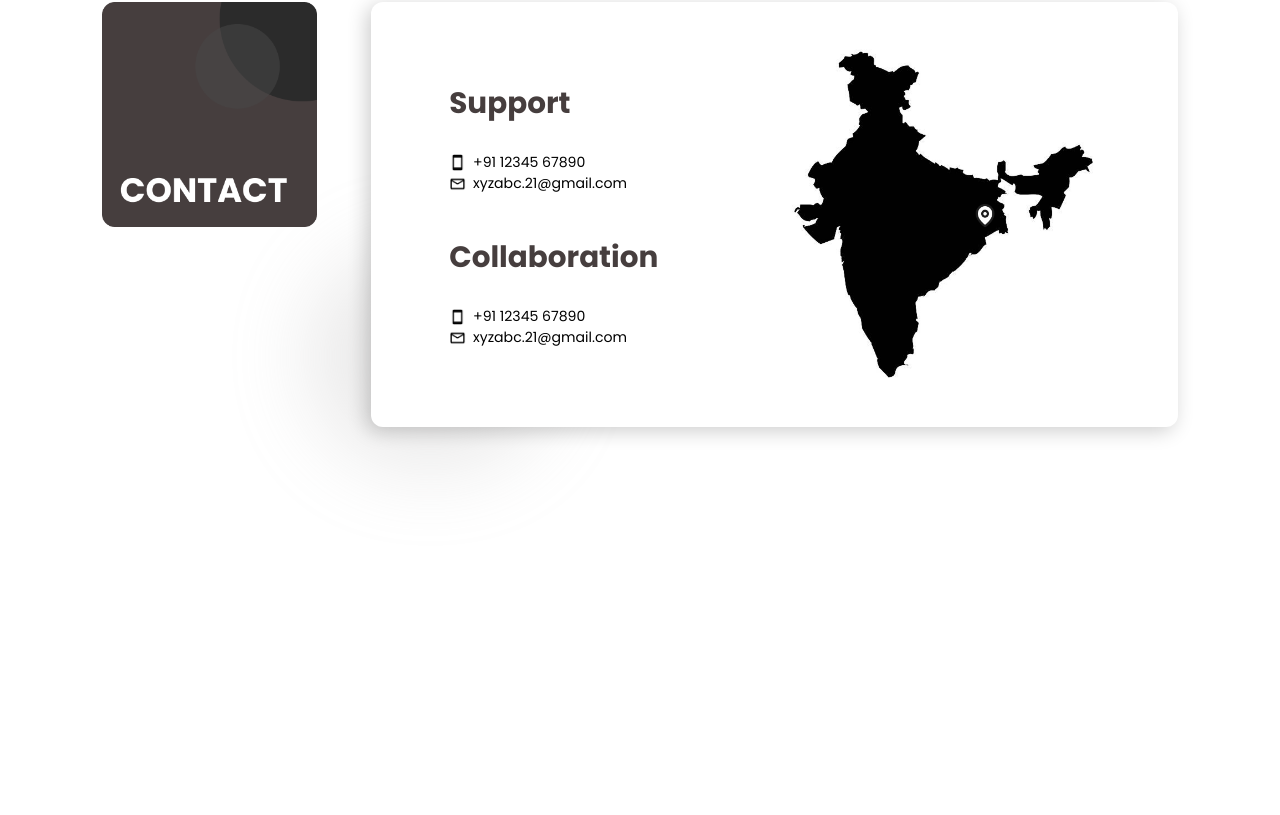
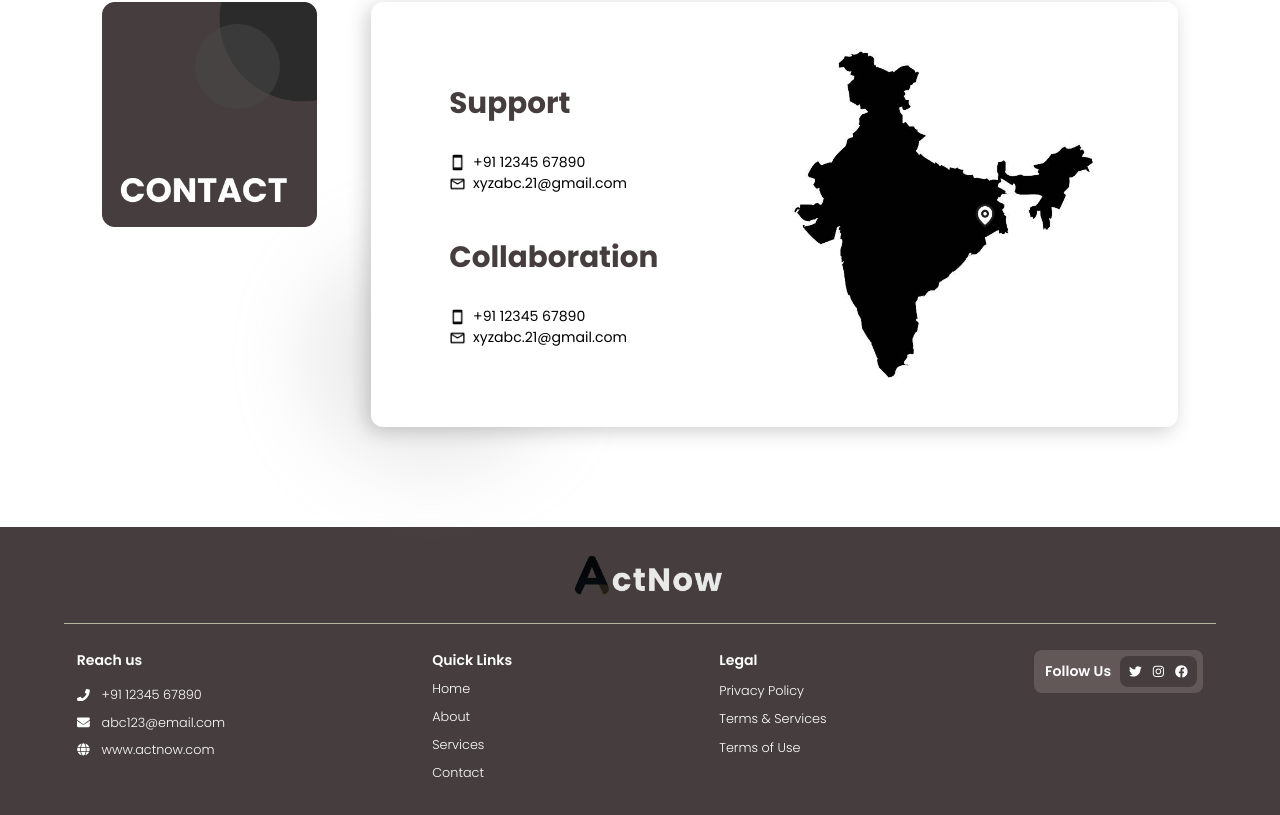
Before and after one commit to AnkurRam2002/ActNow-Frontend, a React (Vite) app: page / in a window 1280 px wide. Shown: the part 1823-2638 px from the top of the page. Before the commit the page ends 2376 px from the top, so only its background shows below. Built offline with nearby package versions, Linux system fonts and the light colour scheme.

Commit message:
Added footer and some hover styles

```diff
--- a/src/components/About.jsx
+++ b/src/components/About.jsx
@@ -15,7 +15,7 @@ function About() {
         <div className='right-section w-[50%]'>
           <h1 className="text-[3.5vw] font-bold text-[#544B4B]">Making Volunteering Simple & Impactful</h1>
           <p className="text-[1.3vw] text-[#2A2525] mt-3">We bridge the gap between volunteers and nonprofits, helping you find opportunities that match your skills and passion.</p>
-          <button className="read-more-btn bg-[#463E3E] text-white px-8 py-2 mt-[8%] text-[1.4vw] rounded-full cursor-pointer">Read more</button>
+          <button className="read-more-btn bg-[#463E3E] hover:bg-[#322e2e] transition-all text-white px-8 py-2 mt-[8%] text-[1.4vw] rounded-full cursor-pointer">Read more</button>
         </div>
 
       </div>
--- a/src/components/Contact.jsx
+++ b/src/components/Contact.jsx
@@ -8,7 +8,7 @@ import emailIcon from '../assets/emailIcon.png'
 
 const Contact = () => {
   return (
-    <div id="contact" className='page-container h-[50vw] px-[8%] pt-[7%]'>
+    <div id="contact" className='page-container h-[48vw] px-[8%] pt-[7%]'>
 
           <div className="contact-flex-container relative flex items-start justify-between">
 
--- /dev/null
+++ b/src/components/Footer.jsx
@@ -0,0 +1,68 @@
+import React from 'react'
+import { useNavigate } from 'react-router-dom';
+import LogoFooter from "../assets/LogoFooter.png";
+import { FaEnvelope, FaFacebook, FaGlobe, FaInstagram, FaPhone, FaTwitter } from 'react-icons/fa';
+
+const Footer = () => {
+
+  const navigate = useNavigate();
+
+  const handleScroll = (id) => { //scrolls to specific section on clicking from nav
+    document.getElementById(id)?.scrollIntoView();
+  };
+
+  return (
+    <div className='bg-[#463E3E] h-[24vw]'>
+      <div className='flex justify-center py-[1%]'>
+        <img src={LogoFooter} alt="" className='w-[13%]' />
+      </div>
+
+      <div className='flex justify-between items-start border-t border-[#b6b6a4] mx-[5%] pt-[2%] px-[1%] font-[Poppins] text-white'>
+        <div>
+          <p className='font-semibold mb-[10%] text-[1.1vw]'>Reach us</p>
+          <div className='text-[1vw] font-light flex flex-col gap-2'>
+            <div className='flex items-center gap-3'>
+              <FaPhone />
+              <p>+91 12345 67890</p>
+            </div>
+            <div className='flex items-center gap-3'>
+              <FaEnvelope />
+              <p>abc123@email.com</p>
+            </div>
+            <div className='flex items-center gap-3'>
+              <FaGlobe />
+              <p>www.actnow.com</p>
+            </div>
+          </div>
+        </div>
+        <div>
+          <p className='font-semibold mb-[10%] text-[1.1vw]'>Quick Links</p>
+          <div className='text-[1vw] font-light flex flex-col gap-[0.7vw]'>
+            <p className='cursor-pointer' onClick={() => handleScroll('home')}>Home</p>
+            <p className='cursor-pointer' onClick={() => handleScroll('about')}>About</p>
+            <p className='cursor-pointer' onClick={() => handleScroll('services')}>Services</p>
+            <p className='cursor-pointer' onClick={() => handleScroll('contact')}>Contact</p>
+          </div>
+        </div>
+        <div>
+          <p className='font-semibold mb-[10%] text-[1.1vw]'>Legal</p>
+          <div className='text-[1vw] font-light flex flex-col gap-[0.7vw]'>
+            <p className='cursor-pointer'>Privacy Policy</p>
+            <p className='cursor-pointer'>Terms & Services</p>
+            <p className='cursor-pointer'>Terms of Use</p>
+          </div>
+        </div>
+        <div className=' bg-[#635858] rounded-lg px-[0.9vw] pr-[0.5vw] py-[0.5vw] flex items-center gap-[0.7vw]'>
+          <p className='font-semibold text-[1.1vw]'>Follow Us</p>
+          <div className='flex justify-center gap-[0.8vw] bg-[#463E3E] rounded-lg p-[0.7vw] text-[1vw]'>
+            <FaTwitter className='cursor-pointer' />
+            <FaInstagram className='cursor-pointer' />
+            <FaFacebook className='cursor-pointer' />
+          </div>
+        </div>
+      </div>
+    </div>
+  )
+}
+
+export default Footer
--- a/src/components/LandingHome.jsx
+++ b/src/components/LandingHome.jsx
@@ -19,7 +19,7 @@ const Home = () => {
         <h1 className="text-[3.5vw] font-bold text-[#544B4B]">Take a <br />moment to make a difference.</h1>
         <p className="text-[1.3vw] text-[#2A2525] mt-3">Join hands with us to support causes that matter. Find volunteer opportunities, contribute your skills, and create a lasting impact in your community.</p>
 
-        <button className="register-btn bg-[#463E3E] text-white px-8 py-2 mt-[8%] text-[1.4vw] rounded-full cursor-pointer" onClick={() => navigate('/register')}>Register Now</button>
+        <button className="register-btn bg-[#463E3E] hover:bg-[#322e2e] transition-all text-white px-8 py-2 mt-[8%] text-[1.4vw] rounded-full cursor-pointer" onClick={() => navigate('/register')}>Register Now</button>
 
       </div>
 
--- a/src/components/Nav.jsx
+++ b/src/components/Nav.jsx
@@ -14,14 +14,14 @@ const Nav = () => {
 
       <div className='left-section w-[78%] bg-white rounded-bl-full flex items-center px-[8%]'>
         <ul className='nav-list flex justify-between w-full'>
-          <li className='cursor-pointer' onClick={() => handleScroll('home')}>Home</li>
-          <li className='cursor-pointer' onClick={() => handleScroll('about')}>About</li>
-          <li className='cursor-pointer' onClick={() => handleScroll('services')}>Services</li>
-          <li className='cursor-pointer' onClick={() => handleScroll('contact')}>Contact</li>
+          <li className='cursor-pointer hover:bg-[#a0929239] transition-all rounded-md px-[1vw] py-[0.2vw]' onClick={() => handleScroll('home')}>Home</li>
+          <li className='cursor-pointer hover:bg-[#a0929239] transition-all rounded-md px-[1vw] py-[0.2vw]' onClick={() => handleScroll('about')}>About</li>
+          <li className='cursor-pointer hover:bg-[#a0929239] transition-all rounded-md px-[1vw] py-[0.2vw]' onClick={() => handleScroll('services')}>Services</li>
+          <li className='cursor-pointer hover:bg-[#a0929239] transition-all rounded-md px-[1vw] py-[0.2vw]' onClick={() => handleScroll('contact')}>Contact</li>
         </ul>
       </div>
 
-      <div className='right-section w-[22%] bg-[#463E3E] rounded-tr-full text-white flex justify-center items-center cursor-pointer' onClick={() => navigate('/login')}>
+      <div className='right-section w-[22%] bg-[#463E3E] hover:bg-[#665e5e] transition-all rounded-tr-full text-white flex justify-center items-center cursor-pointer' onClick={() => navigate('/login')}>
         Login
       </div>
     </div>
--- a/src/pages/Landing.jsx
+++ b/src/pages/Landing.jsx
@@ -4,6 +4,7 @@ import About from "../components/About";
 import LandingHome from "../components/LandingHome";
 import Services from "../components/Services";
 import Contact from "../components/Contact";
+import Footer from "../components/Footer"
 
 const Landing = () => {
   return (
@@ -13,6 +14,7 @@ const Landing = () => {
       <About />
       <Services />
       <Contact />
+      <Footer />
 
     </div>
 
--- a/src/pages/Login.jsx
+++ b/src/pages/Login.jsx
@@ -38,7 +38,7 @@ const Login = () => {
           <button className="w-1/2 py-2 text-lg font-semibold bg-[#463E3E] text-white rounded-l-2xl">
             Login
           </button>
-          <Link to="/register" className="w-1/2 text-center py-2 text-lg font-semibold bg-gray-100 text-[#463E3E] rounded-r-2xl">
+          <Link to="/register" className="w-1/2 text-center py-2 text-lg font-semibold bg-gray-100 hover:bg-gray-200 transition-all text-[#463E3E] rounded-r-2xl">
             Register
           </Link>
         </div>
@@ -73,7 +73,7 @@ const Login = () => {
             <a href="/forgot-password" className="hover:underline cursor-pointer">Forgot password?</a>
           </div>
 
-          <button className="w-full bg-[#463E3E] text-white font-bold py-2 rounded-xl cursor-pointer">
+          <button className="w-full bg-[#463E3E] hover:bg-[#2e2929] transition-all text-white font-bold py-2 rounded-xl cursor-pointer">
             Login
           </button>
 
--- a/src/pages/Register.jsx
+++ b/src/pages/Register.jsx
@@ -38,7 +38,7 @@ const Register = () => {
     <div className="flex justify-between mb-6">
       <Link
         to="/login"
-        className="w-1/2 text-center py-2 text-lg font-semibold bg-gray-100 text-[#463E3E] rounded-l-2xl"
+        className="w-1/2 text-center py-2 text-lg font-semibold bg-gray-100 hover:bg-gray-200 transition-all text-[#463E3E] rounded-l-2xl"
       >
         Login
       </Link>
@@ -138,7 +138,7 @@ const Register = () => {
         />
       </div>
 
-      <button className="w-full bg-[#463E3E] text-white font-bold py-2 rounded-xl cursor-pointer">
+      <button className="w-full bg-[#463E3E] hover:bg-[#2e2929] transition-all text-white font-bold py-2 rounded-xl cursor-pointer">
         Register
       </button>
 
```
Also changed, not shown: src/assets/LogoFooter.png (added).
